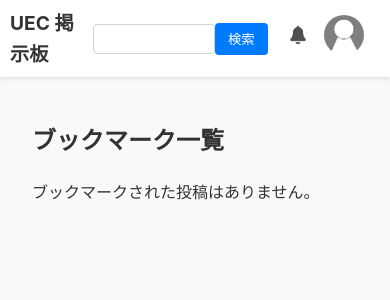
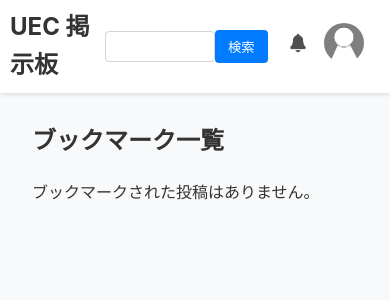
Before and after one commit to sekieiwork/UecBrett, a Flask app: page /bookmarks in a window 390 px wide. Shown: the top 300 px of the page. Run offline with Flask 3, Linux system fonts and the light colour scheme; the visitor is signed in with stand-in values (Sample User, id 1); data that the repository does not hold is empty; some libraries are stand-ins or nearby versions.

Commit message:
スマホレイアウト004

```diff
--- a/templates/layout.html
+++ b/templates/layout.html
@@ -235,7 +235,7 @@
     /* UEC 掲示板タイトルのスタイルを調整 */
     .header-left h1 {
         margin: 0;
-        font-size: 1.2em; /* タイトルを小さくする */
+        font-size: 1.5em; /* タイトルを小さくする */
     }
 
     /* 検索フォームのスタイルを調整 */
```
